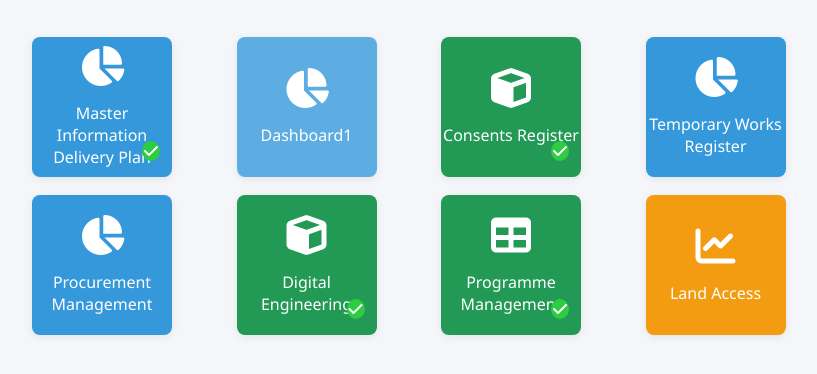
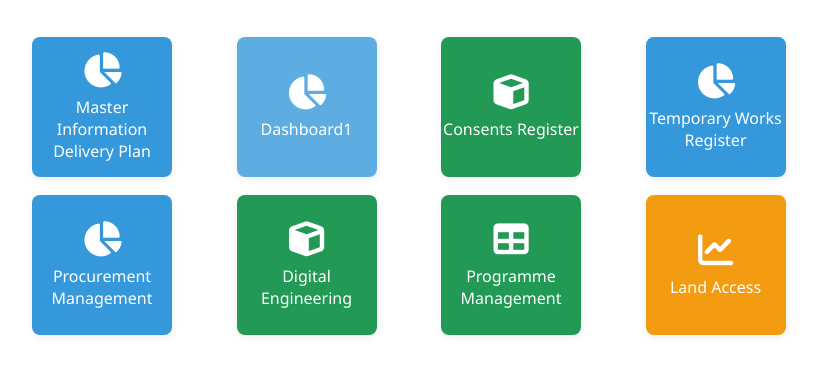
Before and after one commit to LTC-Tunnels-Approaches/LTC-Tunnels-Approaches.github.io, a plain HTML site: page index.html in a window 1280 px wide. Shown: the part 86-460 px from the top of the page, without its empty margins (208-1025 px from the left). Drawn offline with Linux system fonts and the light colour scheme; a script that the page names is missing.

Commit message:
changed spacing, added links

```diff
--- a/index.html
+++ b/index.html
@@ -12,53 +12,49 @@
     <h1>Welcome to the Web Tiles App</h1>
     <div class="tile-container">
         <div class="tile blue">
-            <a href="#">
+            <a href="https://example.com/master-info" target="https://www.excelguru.ca/blog/2016/06/08/display-last-refreshed-date-in-power-bi/">
                 <i class="fas fa-chart-pie"></i>
                 <span>Master Information Delivery Plan</span>
-                <i class="fas fa-check check"></i>
             </a>
         </div>
         <div class="tile light-blue">
-            <a href="#">
+            <a href="https://example.com/dashboard1" target="https://alignjv.withbc.com/bc/bc.cgi/?op=web_service_documentation">
                 <i class="fas fa-chart-pie"></i>
                 <span>Dashboard1</span>
             </a>
         </div>
         <div class="tile green">
-            <a href="#">
+            <a href="https://example.com/consents-register" target="_blank">
                 <i class="fas fa-cube"></i>
                 <span>Consents Register</span>
-                <i class="fas fa-check check"></i>
             </a>
         </div>
         <div class="tile blue">
-            <a href="#">
+            <a href="https://example.com/temp-works" target="_blank">
                 <i class="fas fa-chart-pie"></i>
                 <span>Temporary Works Register</span>
             </a>
         </div>
         <div class="tile blue">
-            <a href="#">
+            <a href="https://example.com/procurement" target="_blank">
                 <i class="fas fa-chart-pie"></i>
                 <span>Procurement Management</span>
             </a>
         </div>
         <div class="tile green">
-            <a href="#">
+            <a href="https://example.com/digital-eng" target="_blank">
                 <i class="fas fa-cube"></i>
                 <span>Digital Engineering</span>
-                <i class="fas fa-check check"></i>
             </a>
         </div>
         <div class="tile green">
-            <a href="#">
+            <a href="https://example.com/programme-mgmt" target="_blank">
                 <i class="fas fa-table"></i>
                 <span>Programme Management</span>
-                <i class="fas fa-check check"></i>
             </a>
         </div>
         <div class="tile orange">
-            <a href="#">
+            <a href="https://example.com/land-access" target="_blank">
                 <i class="fas fa-chart-line"></i>
                 <span>Land Access</span>
             </a>
--- a/styles/main.css
+++ b/styles/main.css
@@ -1,6 +1,6 @@
 body {
     font-family: 'Segoe UI', Arial, sans-serif;
-    background: #f5f6fa;
+    background: #fff;
     margin: 0;
     padding: 0;
     text-align: center;
@@ -33,12 +33,11 @@ h1 {
     transition: box-shadow 0.2s, transform 0.2s;
     font-size: 1.1rem;
     font-weight: 500;
-    /* Ensure text and icons are white by default */
     color: #fff;
 }
 
 .tile a {
-    color: inherit; /* Inherit color from parent */
+    color: inherit;
     text-decoration: none;
     width: 100%;
     height: 100%;
@@ -50,30 +49,18 @@ h1 {
 }
 
 .tile i {
-    font-size: 2.5rem;
-    margin-bottom: 8px;
+    font-size: 2.2rem;
+    margin-bottom: 4px; /* Reduced spacing */
     display: block;
-    /* Center icon horizontally */
     align-self: center;
 }
 
 .tile span {
     display: block;
-    margin-top: 8px;
+    margin-top: 4px; /* Reduced spacing */
     font-size: 1rem;
     font-weight: 500;
     text-align: center;
-}
-
-.tile .check {
-    position: absolute;
-    bottom: 8px;
-    right: 12px;
-    font-size: 1rem;
-    color: #fff;
-    background: #2ecc40;
-    border-radius: 50%;
-    padding: 2px;
 }
 
 .blue { background: #3498db; }
```
